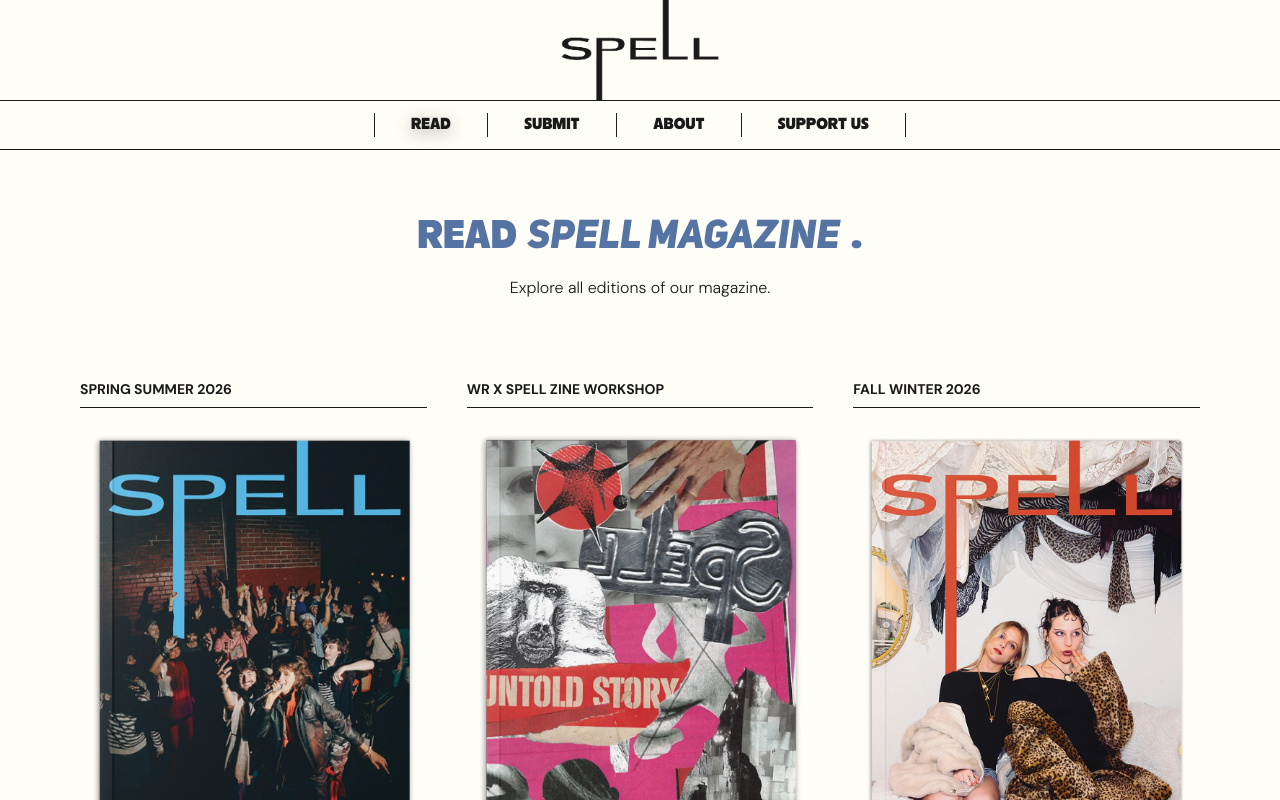
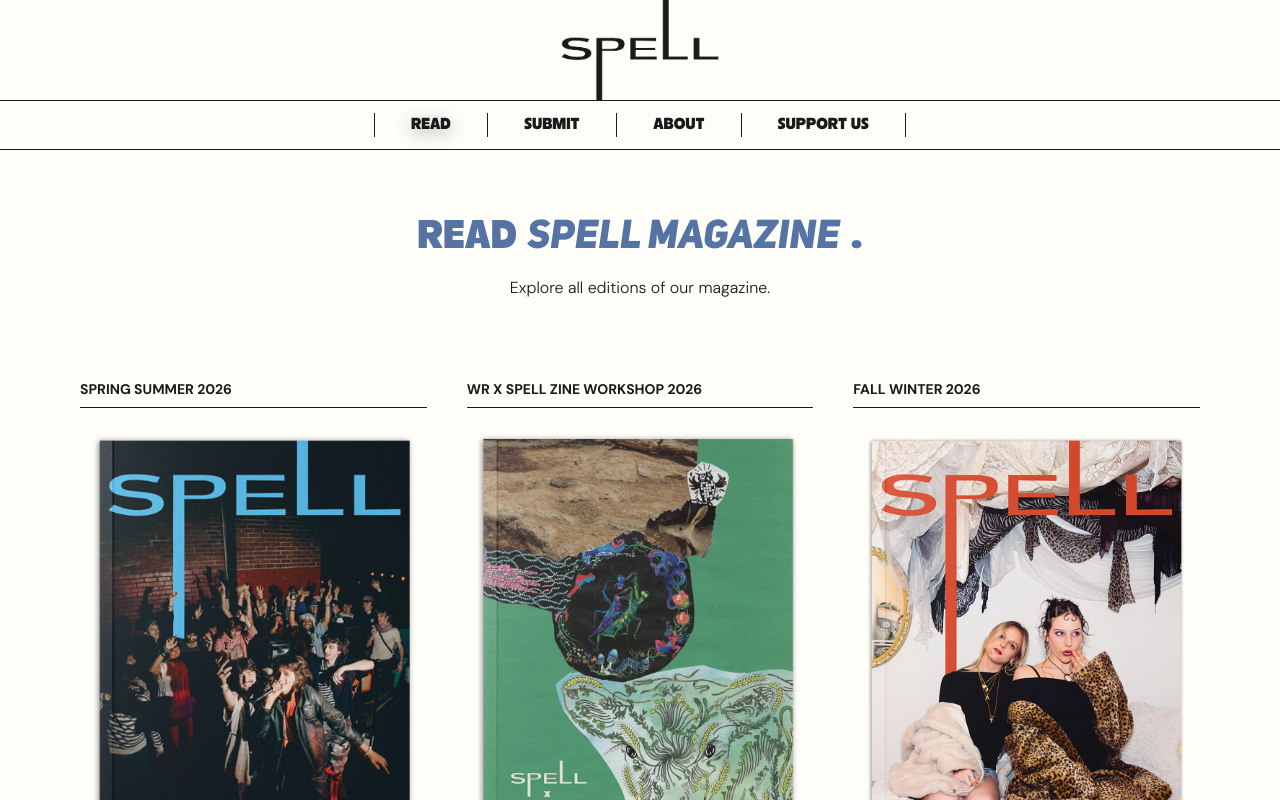
Before and after one commit to ingridgburger/spell-magazine, a React (Vite) app: page /read in a window 1280 px wide. Built offline with nearby package versions, Linux system fonts and the light colour scheme.

Commit message:
add wr 2026 workshop

```diff
--- a/src/data/editions.js
+++ b/src/data/editions.js
@@ -4,10 +4,13 @@
 import backFallWinter2026 from "../assets/images/back-fall-winter-2026.webp";
 import backSpring2025 from "../assets/images/back-spring-2025.webp";
 import backWinter2025 from "../assets/images/back-winter-2025.webp";
-import zineWorkshop from "../assets/images/zine-workshop.webp";
-import backZineWorkshop from "../assets/images/back-zine-workshop.webp";
+import zineWorkshop2025 from "../assets/images/zine-workshop.webp";
+import backZineWorkshop2025 from "../assets/images/back-zine-workshop.webp";
 import springSummer2026 from "../assets/images/spell-spring-summer-2026.webp";
 import backSpringSummer2026 from "../assets/images/back-spell-spring-summer-2026.webp";
+import zineWorkshop2026 from "../assets/images/wr-spell-cover.webp";
+import backZineWorkshop2026 from "../assets/images/wr-spell-back-cover.webp";
+
 
 export const editions = [
   {
@@ -23,13 +26,13 @@
     printAvailable: true,
   },
   {
-    id: "zine-workshop",
-    label: "WR x SPELL Zine Workshop",
-    title: "WR x SPELL Zine Workshop",
-    image: zineWorkshop,
-    backImage: backZineWorkshop,
-    openInNewTabUrl: "https://heyzine.com/flip-book/8e21b54687.html",
-    embedUrl: "https://heyzine.com/flip-book/8e21b54687.html",
+    id: "zine-workshop-2026",
+    label: "WR x SPELL Zine Workshop 2026",
+    title: "WR x SPELL Zine Workshop 2026",
+    image: zineWorkshop2026,
+    backImage: backZineWorkshop2026,
+    openInNewTabUrl: "https://heyzine.com/flip-book/789d034643.html",
+    embedUrl: "https://heyzine.com/flip-book/789d034643.html",
     printAvailable: false,
     disclaimer:
       "We hosted a hands-on zine-making station during the Writers Room Open House, inviting incoming Drexel students to dive into the world of art, publishing, and DIY creativity through collage, writing, and self-expression. Explore pages from our zine workshop below!",
@@ -46,6 +49,18 @@
     printOrderUrl:
       "https://docs.google.com/forms/d/e/1FAIpQLSdJQBFUEoO9F1VgkQj24ipuMDvtfLZgmlGmielzsEMi2PALRA/viewform?usp=send_form",
     printAvailable: true,
+  },
+  {
+    id: "zine-workshop-2025",
+    label: "WR x SPELL Zine Workshop 2025",
+    title: "WR x SPELL Zine Workshop 2025",
+    image: zineWorkshop2025,
+    backImage: backZineWorkshop2025,
+    openInNewTabUrl: "https://heyzine.com/flip-book/8e21b54687.html",
+    embedUrl: "https://heyzine.com/flip-book/8e21b54687.html",
+    printAvailable: false,
+    disclaimer:
+      "We hosted a hands-on zine-making station during the Writers Room Open House, inviting incoming Drexel students to dive into the world of art, publishing, and DIY creativity through collage, writing, and self-expression. Explore pages from our zine workshop below!",
   },
   {
     id: "spring-2025",
```
Also changed, not shown: src/assets/images/wr-spell-back-cover.webp (added), src/assets/images/wr-spell-cover.webp (added).
